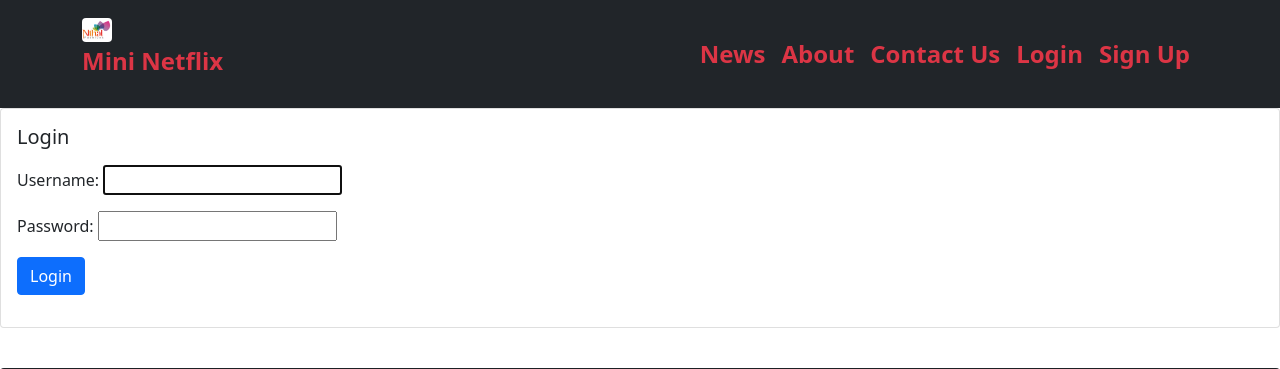
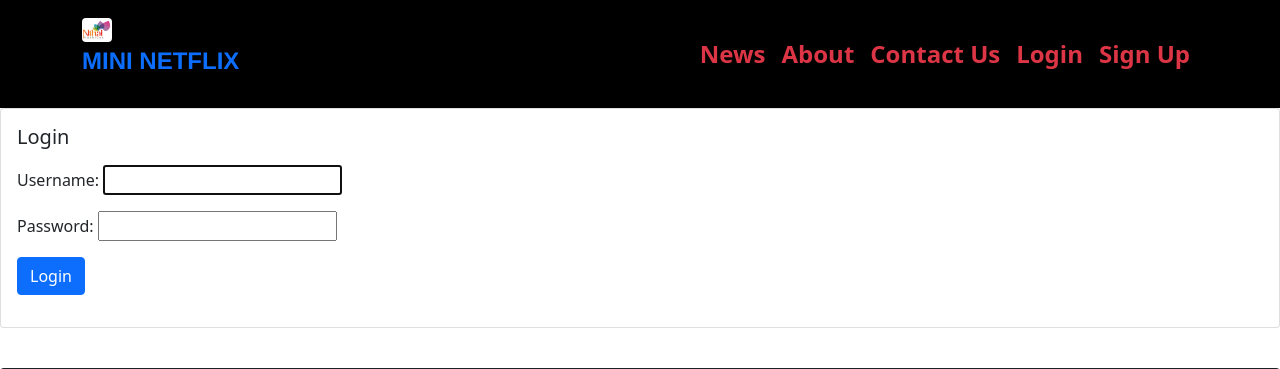
Before and after one commit to AyambaSumaila/Mini-Netflix-Django, a Django app: page /accounts/login/ in a window 1280 px wide. Shown: the top 369 px of the page. Run offline with Django 3.2, Linux system fonts and the light colour scheme; some libraries are stand-ins or nearby versions.

Commit message:
"Updatedd"

```diff
--- a/moviereviews/templates/base.html
+++ b/moviereviews/templates/base.html
@@ -19,20 +19,22 @@
         transition: all 0.3s ease;
 
       }
-      .hover::hover {
-        background-color: white;
+
+      .mini{
+        font-family: Netflix Sans,Helvetica Neue,Segoe UI,Roboto,Ubuntu,sans-serif;
+        font-size: 5px;
       }
     </style>
       <!-- Include Animate.css -->
 <link rel="stylesheet" href="https://cdnjs.cloudflare.com/ajax/libs/animate.css/4.1.1/animate.min.css"/>
  </head>
   <header>
-    <nav class="navbar navbar-expand-lg   pt-2 bg-dark nav-me  text-danger">
+    <nav class="navbar navbar-expand-lg   pt-2 bg-black nav-me ">
       <div class="container " style=" font-weight: bold">
          <a class="navbar-brand text-decoration-none" href="{% url 'home' %}">
           {% load static %}
             <img class="rounded" src="{% static 'images/brand.png' %} " alt="" width="30" height="24" class="d-inline-block align-text-top"/>
-          <p style="text-decoration:none; font-weight: bold;" class="text-danger fs-4">Mini Netflix</p>
+          <p style="text-decoration:none; font-weight: bold;" class=" fs-4 mini  text-uppercase">Mini Netflix</p>
          </a>
          <button class="navbar-toggler" type="button"
           data-bs-toggle="collapse"
```
Also changed, not shown: movie/templates/home.html (+4 -4 lines), db.sqlite3.
